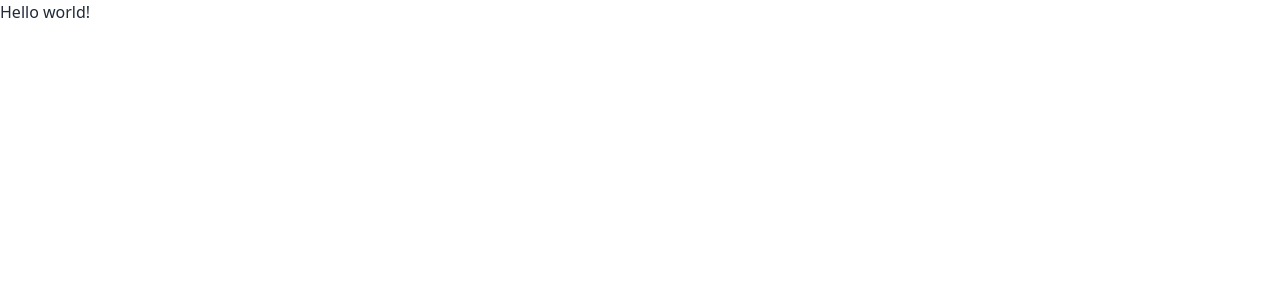
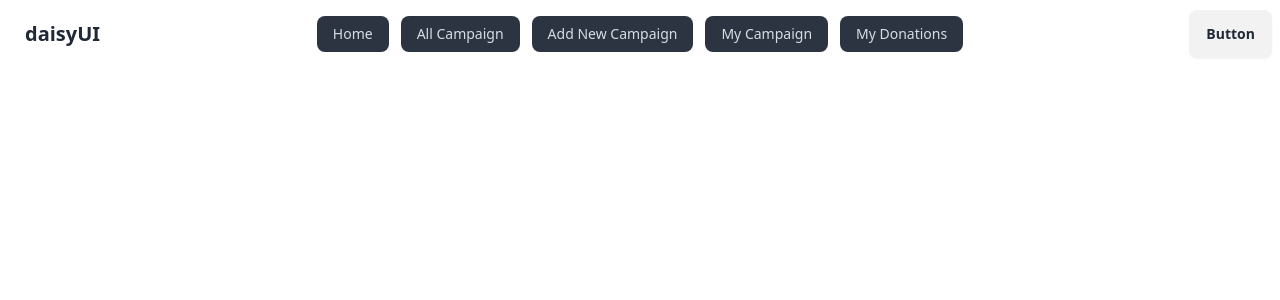
Before and after one commit to abubakrsiddikl/Crowd-Funding-Client, a React (Vite) app: page / in a window 1280 px wide. Shown: the top 300 px of the page. Built offline with nearby package versions, Linux system fonts and the light colour scheme.

Commit message:
router setup

```diff
--- a/src/components/MainLayout/MainLayout.jsx
+++ b/src/components/MainLayout/MainLayout.jsx
@@ -1,9 +1,10 @@
 import React from 'react';
+import Navbar from '../Navbar/Navbar';
 
 const MainLayout = () => {
     return (
         <div>
-
+            <Navbar></Navbar>
         </div>
     );
 };
--- /dev/null
+++ b/src/components/Navbar/Navbar.jsx
@@ -0,0 +1,67 @@
+import React from "react";
+import { NavLink } from "react-router-dom";
+
+const Navbar = () => {
+  const navLink = (
+    <>
+      <ul className="flex items-center justify-center gap-3">
+        <li>
+          <NavLink to="/">Home</NavLink>
+        </li>
+        <li>
+          <NavLink>All Campaign</NavLink>
+        </li>
+        <li>
+          <NavLink>Add New Campaign</NavLink>
+        </li>
+        <li>
+          <NavLink>My Campaign</NavLink>
+        </li>
+        <li>
+          <NavLink>My Donations</NavLink>
+        </li>
+      </ul>
+    </>
+  );
+  return (
+    <div className="navbar bg-base-100">
+      <div className="navbar-start">
+        <div className="dropdown">
+          <div tabIndex={0} role="button" className="btn btn-ghost lg:hidden">
+            <svg
+              xmlns="http://www.w3.org/2000/svg"
+              className="h-5 w-5"
+              fill="none"
+              viewBox="0 0 24 24"
+              stroke="currentColor"
+            >
+              <path
+                strokeLinecap="round"
+                strokeLinejoin="round"
+                strokeWidth="2"
+                d="M4 6h16M4 12h8m-8 6h16"
+              />
+            </svg>
+          </div>
+          <ul
+            tabIndex={0}
+            className="menu menu-sm dropdown-content bg-base-100 rounded-box z-[1] mt-3 w-52 p-2 shadow"
+          >
+            {navLink}
+          </ul>
+        </div>
+        <a className="btn btn-ghost text-xl">daisyUI</a>
+      </div>
+      <div className="navbar-center hidden lg:flex">
+        <ul className="menu menu-horizontal px-1">
+          {navLink}
+        </ul>
+      </div>
+      <div className="navbar-end">
+        <a className="btn">Button</a>
+      </div>
+    </div>
+  );
+};
+
+export default Navbar;
```
Also changed, not shown: src/router/router.jsx (+32 -1 lines).
